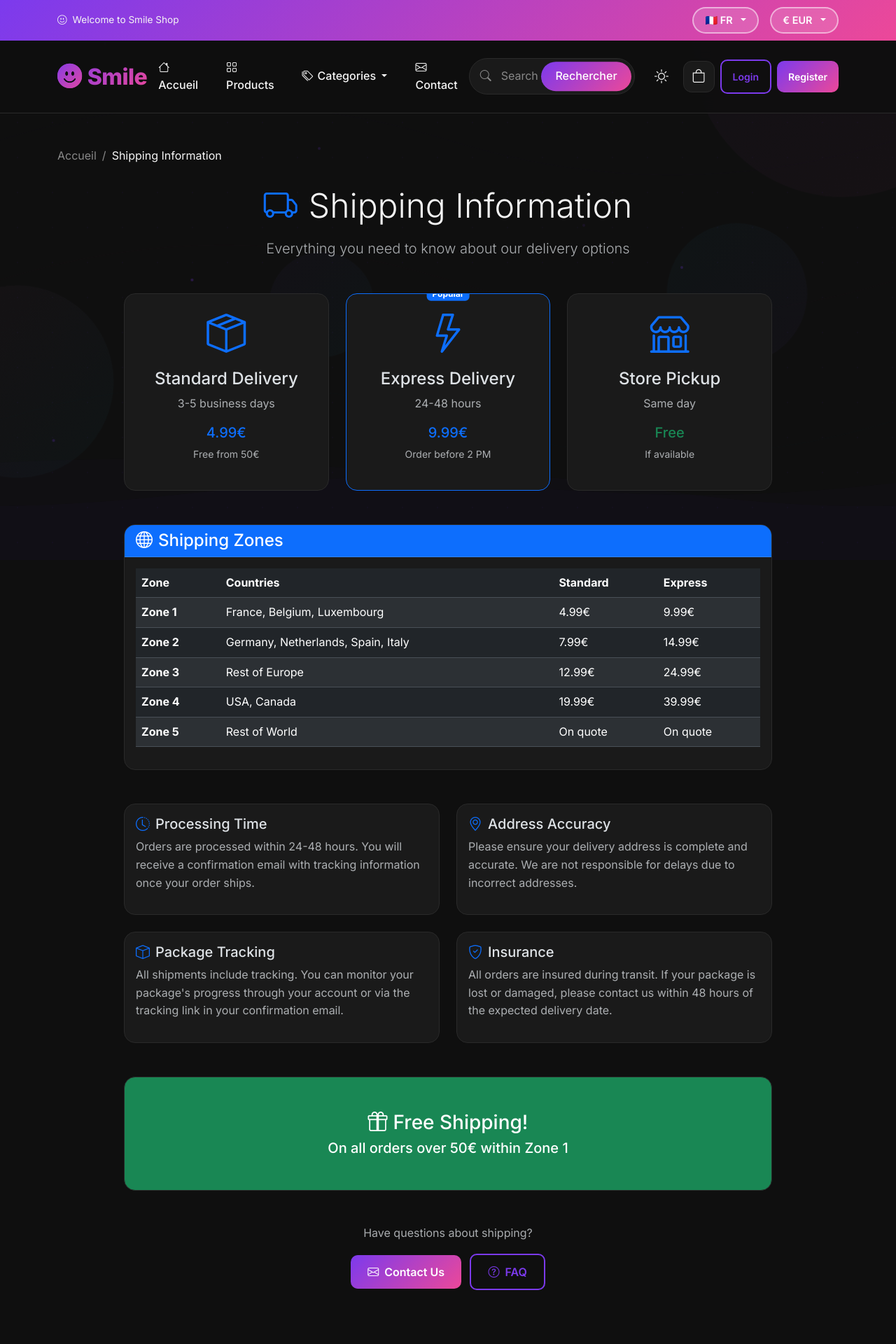
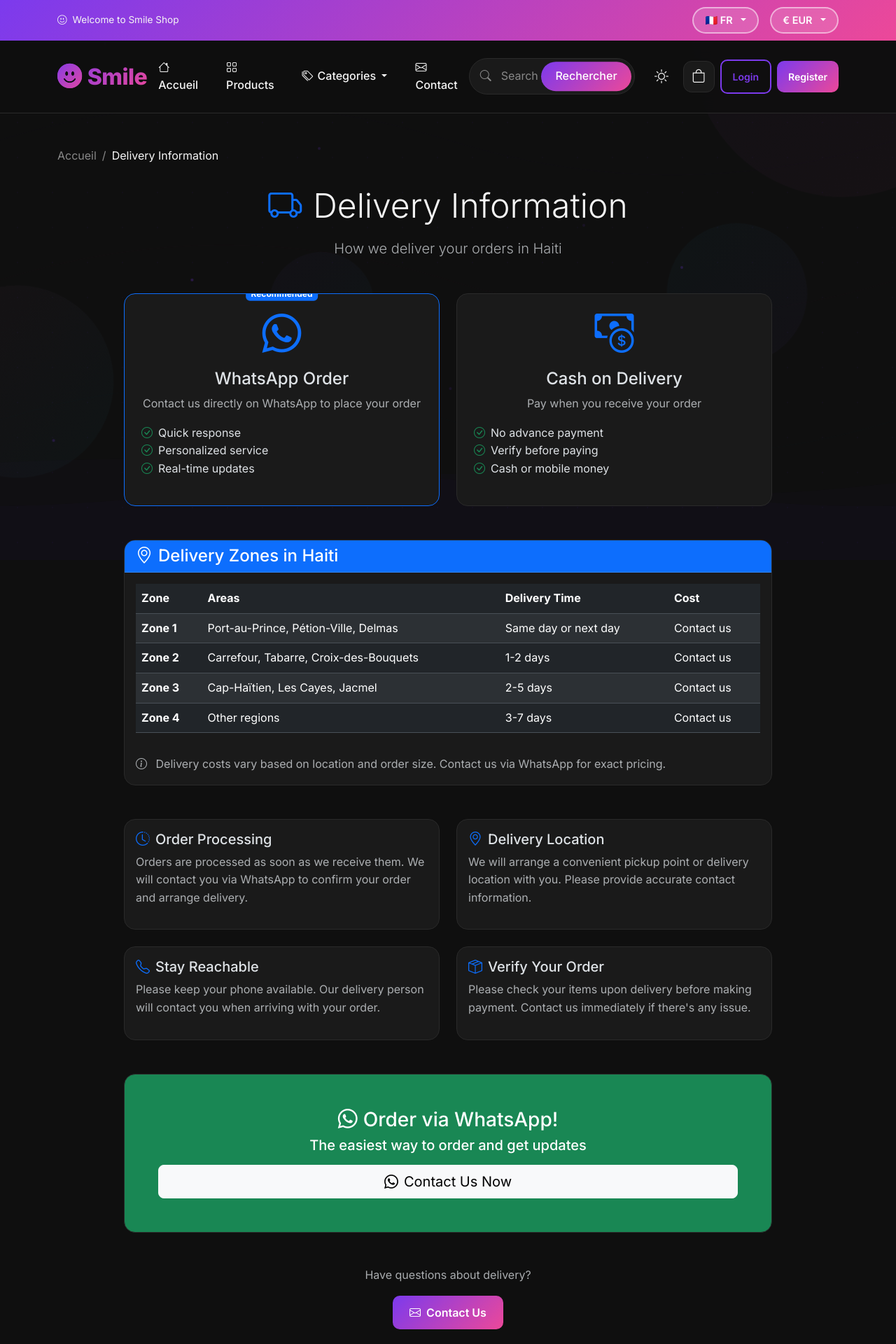
Before and after one commit to SkrCodyxx/smile, a Django app: page /shipping/ in a window 1280 px wide. Shown: the top 1920 px of the page at 70% size. Run offline with Django 4.2, Linux system fonts and the light colour scheme; data comes from the database, SQL or seed files in the repository; data that the repository does not hold is empty; parts of the project's set-up code (start-up, migrations or seed data) failed here and were passed over.

Commit message:
🇭🇹 Adapt content for Haiti reality
- Remove false claims about free shipping, tracking, door delivery
- Update home.html: Delivery in Haiti, Cash on Delivery, WhatsApp Support
- Rewrite shipping.html for Haiti zones and WhatsApp ordering
- Update cgv.html: Haiti delivery info
- Update faq.html: WhatsApp updates instead of tracking numbers
- All prices now 'Contact us' instead of fixed amounts

```diff
--- a/smile/templates/core/shipping.html
+++ b/smile/templates/core/shipping.html
@@ -1,14 +1,14 @@
 {% extends 'base.html' %}
 {% load i18n %}
 
-{% block title %}{% trans "Shipping Information" %} - {{ site_name }}{% endblock %}
+{% block title %}{% trans "Delivery Information" %} - {{ site_name }}{% endblock %}
 
 {% block content %}
 <div class="container py-5">
     <nav aria-label="breadcrumb" class="mb-4">
         <ol class="breadcrumb">
             <li class="breadcrumb-item"><a href="{% url 'shop:home' %}">{% trans "Home" %}</a></li>
-            <li class="breadcrumb-item active" aria-current="page">{% trans "Shipping Information" %}</li>
+            <li class="breadcrumb-item active" aria-current="page">{% trans "Delivery Information" %}</li>
         </ol>
     </nav>
 
@@ -16,9 +16,9 @@
         <div class="col-lg-10">
             <div class="text-center mb-5">
                 <h1 class="display-5 mb-3">
-                    <i class="bi bi-truck text-primary me-3"></i>{% trans "Shipping Information" %}
+                    <i class="bi bi-truck text-primary me-3"></i>{% trans "Delivery Information" %}
                 </h1>
-                <p class="lead text-muted">{% trans "Everything you need to know about our delivery options" %}</p>
+                <p class="lead text-muted">{% trans "How we deliver your orders in Haiti" %}</p>
             </div>
 
             {% if shipping_content %}
@@ -29,50 +29,45 @@
                 </div>
             </div>
             {% else %}
-            <!-- Contenu par défaut -->
+            <!-- Contenu par défaut pour Haïti -->
 
             <!-- Delivery Options -->
             <div class="row g-4 mb-5">
-                <div class="col-md-4">
+                <div class="col-md-6">
+                    <div class="card h-100 text-center p-4 border-primary">
+                        <span class="badge bg-primary position-absolute top-0 start-50 translate-middle">{% trans "Recommended" %}</span>
+                        <div class="display-4 text-primary mb-3">
+                            <i class="bi bi-whatsapp"></i>
+                        </div>
+                        <h4>{% trans "WhatsApp Order" %}</h4>
+                        <p class="text-muted">{% trans "Contact us directly on WhatsApp to place your order" %}</p>
+                        <ul class="list-unstyled text-start">
+                            <li><i class="bi bi-check-circle text-success me-2"></i>{% trans "Quick response" %}</li>
+                            <li><i class="bi bi-check-circle text-success me-2"></i>{% trans "Personalized service" %}</li>
+                            <li><i class="bi bi-check-circle text-success me-2"></i>{% trans "Real-time updates" %}</li>
+                        </ul>
+                    </div>
+                </div>
+                <div class="col-md-6">
                     <div class="card h-100 text-center p-4">
                         <div class="display-4 text-primary mb-3">
-                            <i class="bi bi-box-seam"></i>
+                            <i class="bi bi-cash-coin"></i>
                         </div>
-                        <h4>{% trans "Standard Delivery" %}</h4>
-                        <p class="text-muted">{% trans "3-5 business days" %}</p>
-                        <p class="h5 text-primary">4.99€</p>
-                        <p class="small text-muted">{% trans "Free from 50€" %}</p>
-                    </div>
-                </div>
-                <div class="col-md-4">
-                    <div class="card h-100 text-center p-4 border-primary">
-                        <span class="badge bg-primary position-absolute top-0 start-50 translate-middle">{% trans "Popular" %}</span>
-                        <div class="display-4 text-primary mb-3">
-                            <i class="bi bi-lightning"></i>
-                        </div>
-                        <h4>{% trans "Express Delivery" %}</h4>
-                        <p class="text-muted">{% trans "24-48 hours" %}</p>
-                        <p class="h5 text-primary">9.99€</p>
-                        <p class="small text-muted">{% trans "Order before 2 PM" %}</p>
-                    </div>
-                </div>
-                <div class="col-md-4">
-                    <div class="card h-100 text-center p-4">
-                        <div class="display-4 text-primary mb-3">
-                            <i class="bi bi-shop"></i>
-                        </div>
-                        <h4>{% trans "Store Pickup" %}</h4>
-                        <p class="text-muted">{% trans "Same day" %}</p>
-                        <p class="h5 text-success">{% trans "Free" %}</p>
-                        <p class="small text-muted">{% trans "If available" %}</p>
+                        <h4>{% trans "Cash on Delivery" %}</h4>
+                        <p class="text-muted">{% trans "Pay when you receive your order" %}</p>
+                        <ul class="list-unstyled text-start">
+                            <li><i class="bi bi-check-circle text-success me-2"></i>{% trans "No advance payment" %}</li>
+                            <li><i class="bi bi-check-circle text-success me-2"></i>{% trans "Verify before paying" %}</li>
+                            <li><i class="bi bi-check-circle text-success me-2"></i>{% trans "Cash or mobile money" %}</li>
+                        </ul>
                     </div>
                 </div>
             </div>
 
-            <!-- Shipping Zones -->
+            <!-- Delivery Zones Haiti -->
             <div class="card mb-5">
                 <div class="card-header bg-primary text-white">
-                    <h4 class="mb-0"><i class="bi bi-globe me-2"></i>{% trans "Shipping Zones" %}</h4>
+                    <h4 class="mb-0"><i class="bi bi-geo-alt me-2"></i>{% trans "Delivery Zones in Haiti" %}</h4>
                 </div>
                 <div class="card-body">
                     <div class="table-responsive">
@@ -80,45 +75,43 @@
                             <thead>
                                 <tr>
                                     <th>{% trans "Zone" %}</th>
-                                    <th>{% trans "Countries" %}</th>
-                                    <th>{% trans "Standard" %}</th>
-                                    <th>{% trans "Express" %}</th>
+                                    <th>{% trans "Areas" %}</th>
+                                    <th>{% trans "Delivery Time" %}</th>
+                                    <th>{% trans "Cost" %}</th>
                                 </tr>
                             </thead>
                             <tbody>
                                 <tr>
                                     <td><strong>{% trans "Zone 1" %}</strong></td>
-                                    <td>{% trans "France, Belgium, Luxembourg" %}</td>
-                                    <td>4.99€</td>
-                                    <td>9.99€</td>
+                                    <td>{% trans "Port-au-Prince, Pétion-Ville, Delmas" %}</td>
+                                    <td>{% trans "Same day or next day" %}</td>
+                                    <td>{% trans "Contact us" %}</td>
                                 </tr>
                                 <tr>
                                     <td><strong>{% trans "Zone 2" %}</strong></td>
-                                    <td>{% trans "Germany, Netherlands, Spain, Italy" %}</td>
-                                    <td>7.99€</td>
-                                    <td>14.99€</td>
+                                    <td>{% trans "Carrefour, Tabarre, Croix-des-Bouquets" %}</td>
+                                    <td>{% trans "1-2 days" %}</td>
+                                    <td>{% trans "Contact us" %}</td>
                                 </tr>
                                 <tr>
                                     <td><strong>{% trans "Zone 3" %}</strong></td>
-                                    <td>{% trans "Rest of Europe" %}</td>
-                                    <td>12.99€</td>
-                                    <td>24.99€</td>
+                                    <td>{% trans "Cap-Haïtien, Les Cayes, Jacmel" %}</td>
+                                    <td>{% trans "2-5 days" %}</td>
+                                    <td>{% trans "Contact us" %}</td>
                                 </tr>
                                 <tr>
                                     <td><strong>{% trans "Zone 4" %}</strong></td>
-                                    <td>{% trans "USA, Canada" %}</td>
-                                    <td>19.99€</td>
-                                    <td>39.99€</td>
-                                </tr>
-                                <tr>
-                                    <td><strong>{% trans "Zone 5" %}</strong></td>
-                                    <td>{% trans "Rest of World" %}</td>
-                                    <td>{% trans "On quote" %}</td>
-                                    <td>{% trans "On quote" %}</td>
+                                    <td>{% trans "Other regions" %}</td>
+                                    <td>{% trans "3-7 days" %}</td>
+                                    <td>{% trans "Contact us" %}</td>
                                 </tr>
                             </tbody>
                         </table>
                     </div>
+                    <p class="text-muted mt-3 mb-0">
+                        <i class="bi bi-info-circle me-2"></i>
+                        {% trans "Delivery costs vary based on location and order size. Contact us via WhatsApp for exact pricing." %}
+                    </p>
                 </div>
             </div>
 
@@ -127,9 +120,9 @@
                 <div class="col-md-6">
                     <div class="card h-100">
                         <div class="card-body">
-                            <h5><i class="bi bi-clock-history text-primary me-2"></i>{% trans "Processing Time" %}</h5>
+                            <h5><i class="bi bi-clock-history text-primary me-2"></i>{% trans "Order Processing" %}</h5>
                             <p class="text-muted">
-                                {% trans "Orders are processed within 24-48 hours. You will receive a confirmation email with tracking information once your order ships." %}
+                                {% trans "Orders are processed as soon as we receive them. We will contact you via WhatsApp to confirm your order and arrange delivery." %}
                             </p>
                         </div>
                     </div>
@@ -137,9 +130,9 @@
                 <div class="col-md-6">
                     <div class="card h-100">
                         <div class="card-body">
-                            <h5><i class="bi bi-geo-alt text-primary me-2"></i>{% trans "Address Accuracy" %}</h5>
+                            <h5><i class="bi bi-geo-alt text-primary me-2"></i>{% trans "Delivery Location" %}</h5>
                             <p class="text-muted">
-                                {% trans "Please ensure your delivery address is complete and accurate. We are not responsible for delays due to incorrect addresses." %}
+                                {% trans "We will arrange a convenient pickup point or delivery location with you. Please provide accurate contact information." %}
                             </p>
                         </div>
                     </div>
@@ -147,9 +140,9 @@
                 <div class="col-md-6">
                     <div class="card h-100">
                         <div class="card-body">
-                            <h5><i class="bi bi-box text-primary me-2"></i>{% trans "Package Tracking" %}</h5>
+                            <h5><i class="bi bi-telephone text-primary me-2"></i>{% trans "Stay Reachable" %}</h5>
                             <p class="text-muted">
-                                {% trans "All shipments include tracking. You can monitor your package's progress through your account or via the tracking link in your confirmation email." %}
+                                {% trans "Please keep your phone available. Our delivery person will contact you when arriving with your order." %}
                             </p>
                         </div>
                     </div>
@@ -157,30 +150,31 @@
                 <div class="col-md-6">
                     <div class="card h-100">
                         <div class="card-body">
-                            <h5><i class="bi bi-shield-check text-primary me-2"></i>{% trans "Insurance" %}</h5>
+                            <h5><i class="bi bi-box-seam text-primary me-2"></i>{% trans "Verify Your Order" %}</h5>
                             <p class="text-muted">
-                                {% trans "All orders are insured during transit. If your package is lost or damaged, please contact us within 48 hours of the expected delivery date." %}
+                                {% trans "Please check your items upon delivery before making payment. Contact us immediately if there's any issue." %}
                             </p>
                         </div>
                     </div>
                 </div>
             </div>
 
-            <!-- Free Shipping Banner -->
+            <!-- WhatsApp Banner -->
             <div class="card bg-success text-white text-center p-5 mb-5">
-                <h3><i class="bi bi-gift me-2"></i>{% trans "Free Shipping!" %}</h3>
-                <p class="h5 mb-0">{% trans "On all orders over 50€ within Zone 1" %}</p>
+                <h3><i class="bi bi-whatsapp me-2"></i>{% trans "Order via WhatsApp!" %}</h3>
+                <p class="h5 mb-3">{% trans "The easiest way to order and get updates" %}</p>
+                <a href="https://wa.me/{{ whatsapp_number|default:'50937773508' }}?text={% trans 'Hello! I would like to place an order.' %}"
+                   class="btn btn-light btn-lg" target="_blank">
+                    <i class="bi bi-whatsapp me-2"></i>{% trans "Contact Us Now" %}
+                </a>
             </div>
             {% endif %}
 
             <!-- Contact -->
             <div class="text-center">
-                <p class="text-muted">{% trans "Have questions about shipping?" %}</p>
+                <p class="text-muted">{% trans "Have questions about delivery?" %}</p>
                 <a href="{% url 'core:contact' %}" class="btn btn-primary">
                     <i class="bi bi-envelope me-2"></i>{% trans "Contact Us" %}
-                </a>
-                <a href="{% url 'core:faq' %}" class="btn btn-outline-primary ms-2">
-                    <i class="bi bi-question-circle me-2"></i>{% trans "FAQ" %}
                 </a>
             </div>
         </div>
```
Also changed, not shown: smile/templates/core/cgv.html (+4 -4 lines), smile/templates/core/faq.html (+5 -5 lines), smile/templates/shop/home.html (+9 -9 lines).
